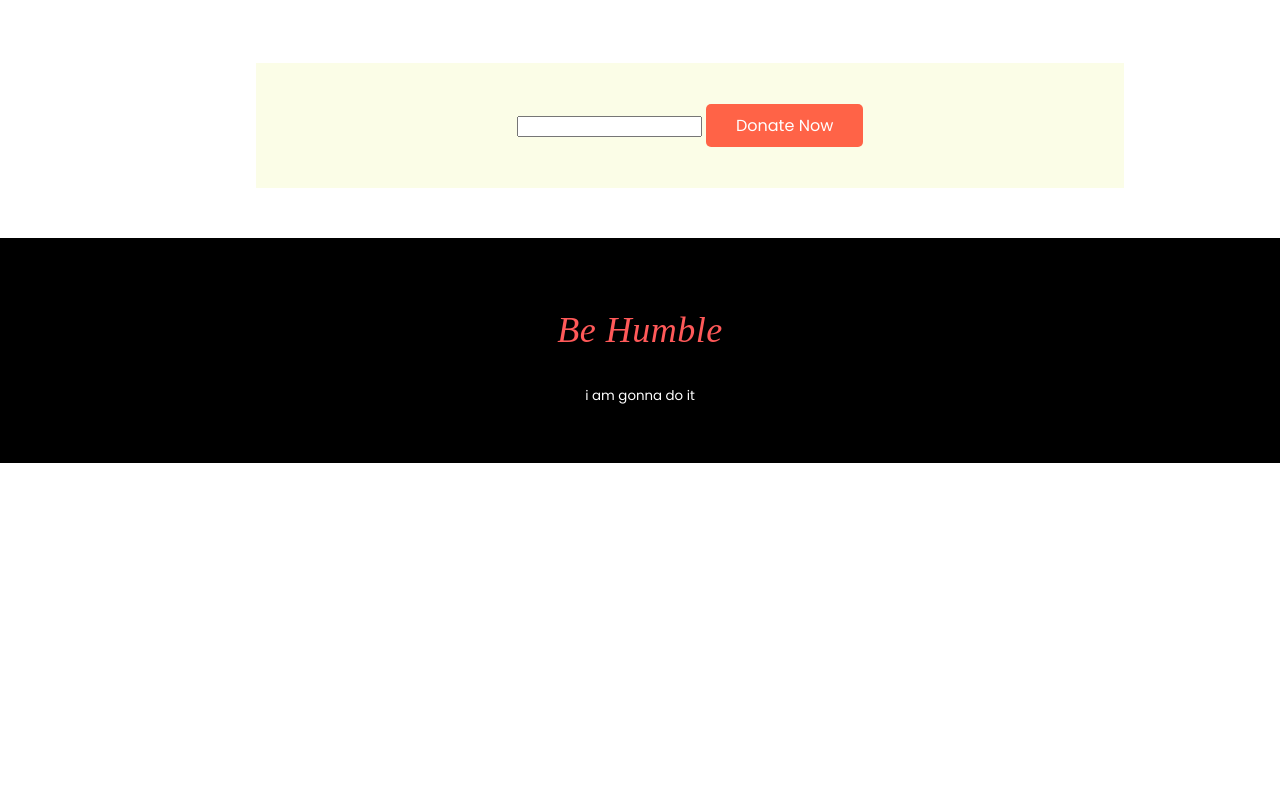
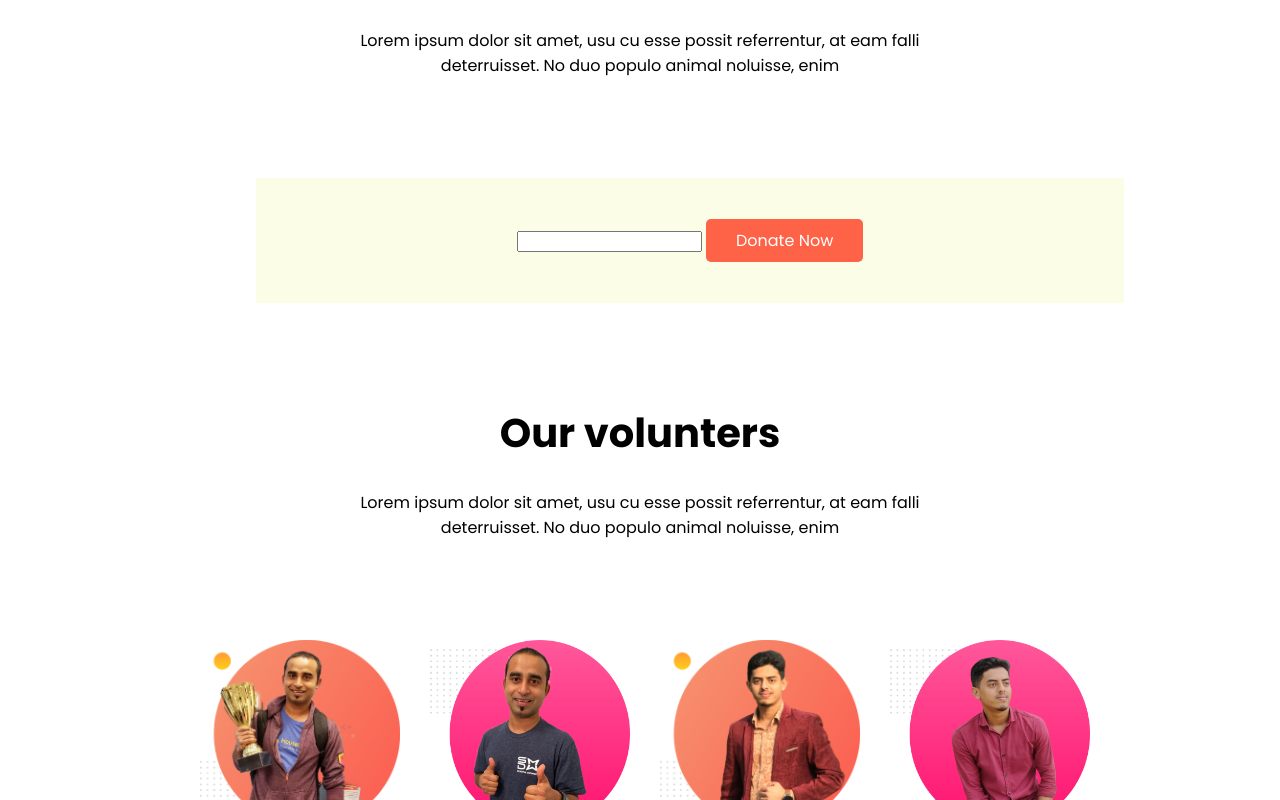
Before and after one commit to tanjilulkarim/donate-diu-tanjil-repo, a plain HTML site: page index.html in a window 1280 px wide. Shown: the part 2000-2800 px from the top of the page. Before the commit the page ends 2463 px from the top, so only its background shows below. Drawn offline with Linux system fonts and the light colour scheme; a web font is replaced by a local one.

Commit message:
volunters added

```diff
--- a/index.html
+++ b/index.html
@@ -105,9 +105,32 @@
             <a class="donate-button" target="_blank" href="">Donate Now</a>
         </div>
 
+        <!-- volunters section  bonus part-->
+    </section>
+    <div class="section-tittle">
+        <h1>Our volunters</h1>
+        <p>Lorem ipsum dolor sit amet, usu cu esse possit referrentur, at eam falli <br>
+            deterruisset. No duo populo animal noluisse, enim</p>
+    </div>
+    <div class="image-volunter">
+        <div class="image">
+            <img src="/images/volunters/jhankar.png" alt="">
+        </div>
+        <div class="image">
+            <img src="/images/volunters/jhankar2.png" alt="">
+        </div>
+        <div class="image">
+            <img src="/images/volunters/tanjil-bg.png" alt="">
+        </div>
+        <div class="image">
+            <img src="/images/volunters/tanjil-bg2.png" alt="">
+        </div>
+
+    </div>
+
+    <section>
 
     </section>
-
 
 
     <section>
--- a/style.css
+++ b/style.css
@@ -49,7 +49,7 @@
     margin-bottom: 100px;
 }
 
-.donate-section h1 {
+.section-tittle h1 {
     font-size: 40px;
 }
 
@@ -82,11 +82,11 @@
     text-align: center;
     margin-top: 60px;
     margin-bottom: 30px;
+
 }
 
 .input-field input {
 
-    border: none;
     background-color: transparent;
     resize: none;
     outline: none;
@@ -165,3 +165,17 @@
     width: 60%;
 
 }
+
+/* volunters */
+.image-volunter {
+    display: flex;
+    margin-left: 200px;
+    /* margin-right: 20%; */
+}
+
+.image img {
+
+    height: 200px;
+    width: 200px;
+    margin-right: 30px;
+}
```
Also changed, not shown: images/volunters/jhankar.png (added), images/volunters/jhankar2.png (added), images/volunters/man1.png (added), images/volunters/man2.png (added), images/volunters/man3.png (added), images/volunters/man4.png (added), images/volunters/man6.png (added), images/volunters/tanjil-bg.png (added), images/volunters/tanjil-bg2.png (added).
